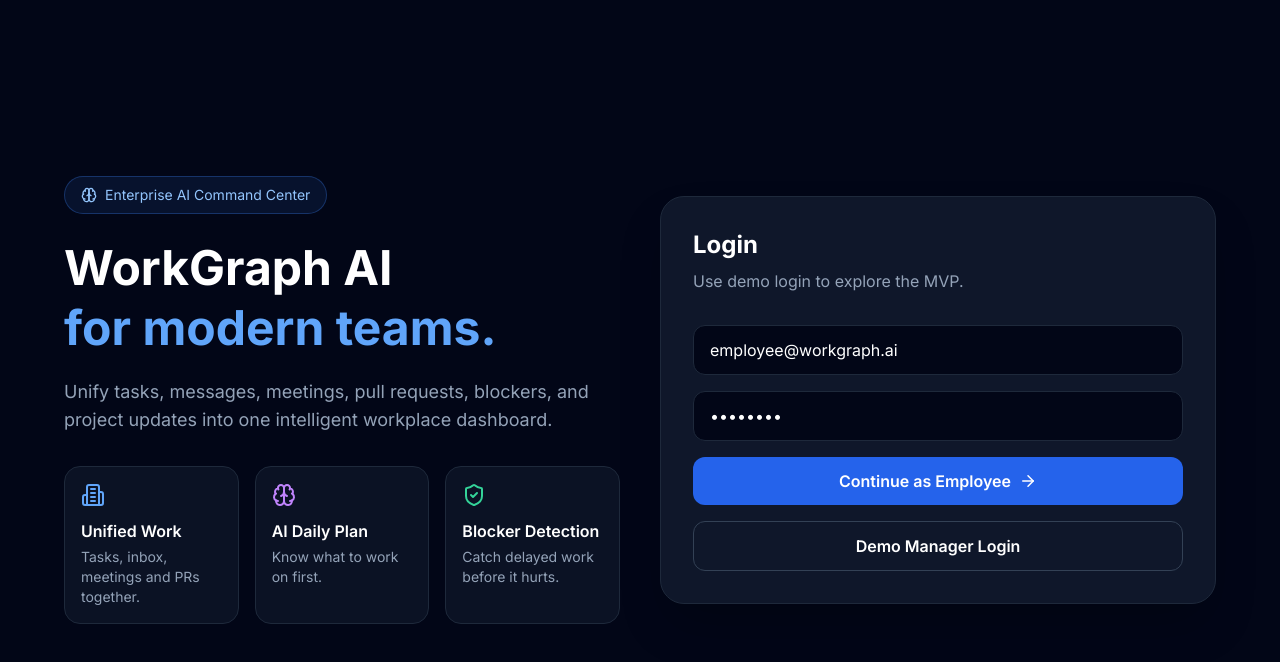
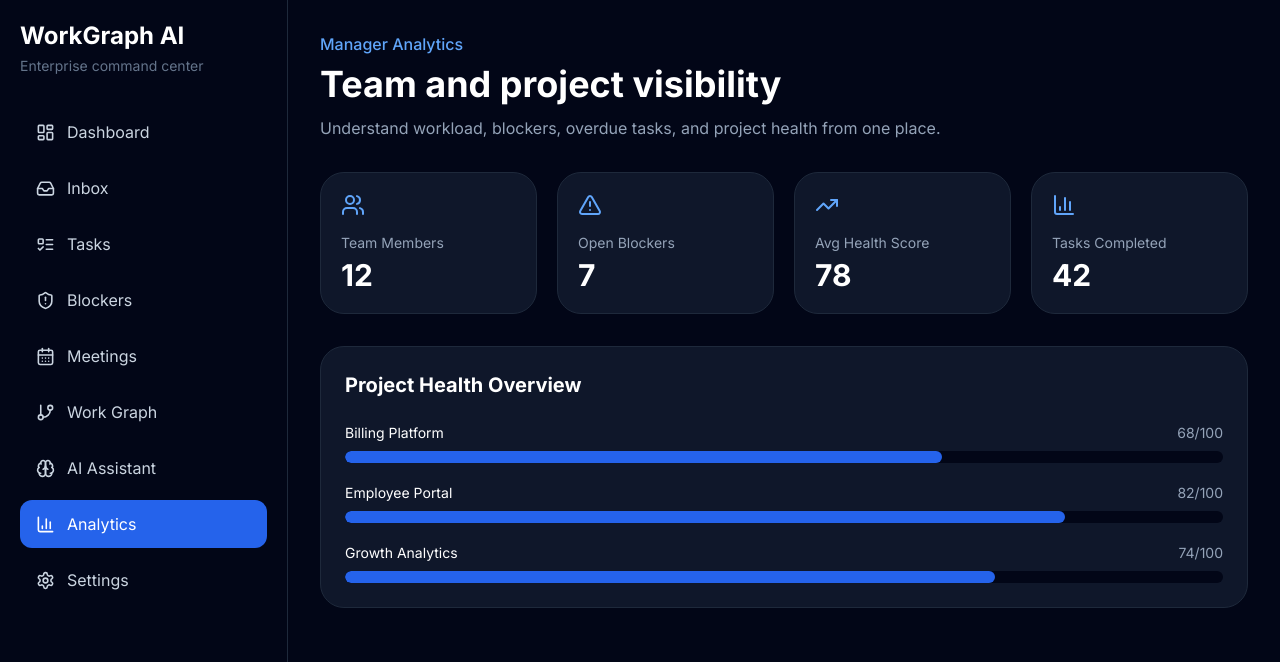
Before and after one commit to prashant2007-wq/WorkGraph-AI, a React (Vite) app in the folder apps/frontend/: page /analytics in a window 1280 px wide. Before the commit this address led to /login. Shown: the top 662 px of the page. Built offline with nearby package versions, Linux system fonts and the light colour scheme.

Commit message:
add manager analytics page

```diff
--- /dev/null
+++ b/apps/frontend/src/pages/employee/Analytics.tsx
@@ -0,0 +1,56 @@
+import { BarChart3, TrendingUp, AlertTriangle, Users } from "lucide-react";
+
+export default function Analytics() {
+  return (
+    <section>
+      <div>
+        <p className="text-blue-400 font-medium">Manager Analytics</p>
+        <h1 className="text-4xl font-bold mt-2">Team and project visibility</h1>
+        <p className="text-slate-400 mt-3">
+          Understand workload, blockers, overdue tasks, and project health from one place.
+        </p>
+      </div>
+
+      <div className="grid grid-cols-1 md:grid-cols-4 gap-5 mt-8">
+        <Card icon={Users} label="Team Members" value="12" />
+        <Card icon={AlertTriangle} label="Open Blockers" value="7" />
+        <Card icon={TrendingUp} label="Avg Health Score" value="78" />
+        <Card icon={BarChart3} label="Tasks Completed" value="42" />
+      </div>
+
+      <div className="mt-8 rounded-3xl border border-slate-800 bg-slate-900 p-6">
+        <h2 className="text-xl font-bold">Project Health Overview</h2>
+
+        <div className="mt-6 space-y-5">
+          <Health name="Billing Platform" score={68} />
+          <Health name="Employee Portal" score={82} />
+          <Health name="Growth Analytics" score={74} />
+        </div>
+      </div>
+    </section>
+  );
+}
+
+function Card({ icon: Icon, label, value }: any) {
+  return (
+    <div className="rounded-3xl border border-slate-800 bg-slate-900 p-5">
+      <Icon className="text-blue-400" />
+      <p className="text-slate-400 text-sm mt-4">{label}</p>
+      <p className="text-3xl font-bold mt-1">{value}</p>
+    </div>
+  );
+}
+
+function Health({ name, score }: { name: string; score: number }) {
+  return (
+    <div>
+      <div className="flex justify-between text-sm">
+        <p>{name}</p>
+        <p className="text-slate-400">{score}/100</p>
+      </div>
+      <div className="h-3 bg-slate-950 rounded-full mt-2 overflow-hidden">
+        <div className="h-full bg-blue-600 rounded-full" style={{ width: `${score}%` }} />
+      </div>
+    </div>
+  );
+}
--- a/apps/frontend/src/routes/AppRoutes.tsx
+++ b/apps/frontend/src/routes/AppRoutes.tsx
@@ -7,6 +7,7 @@
 import Meetings from "../pages/employee/Meetings";
 import WorkGraph from "../pages/employee/WorkGraph";
 import AIAssistant from "../pages/employee/AIAssistant";
+import Analytics from "../pages/employee/Analytics";
 import DashboardLayout from "../layouts/DashboardLayout";
 
 export default function AppRoutes() {
@@ -23,6 +24,7 @@
         <Route path="/meetings" element={<Meetings />} />
         <Route path="/work-graph" element={<WorkGraph />} />
         <Route path="/ai-assistant" element={<AIAssistant />} />
+        <Route path="/analytics" element={<Analytics />} />
       </Route>
 
       <Route path="*" element={<Navigate to="/login" replace />} />
```
